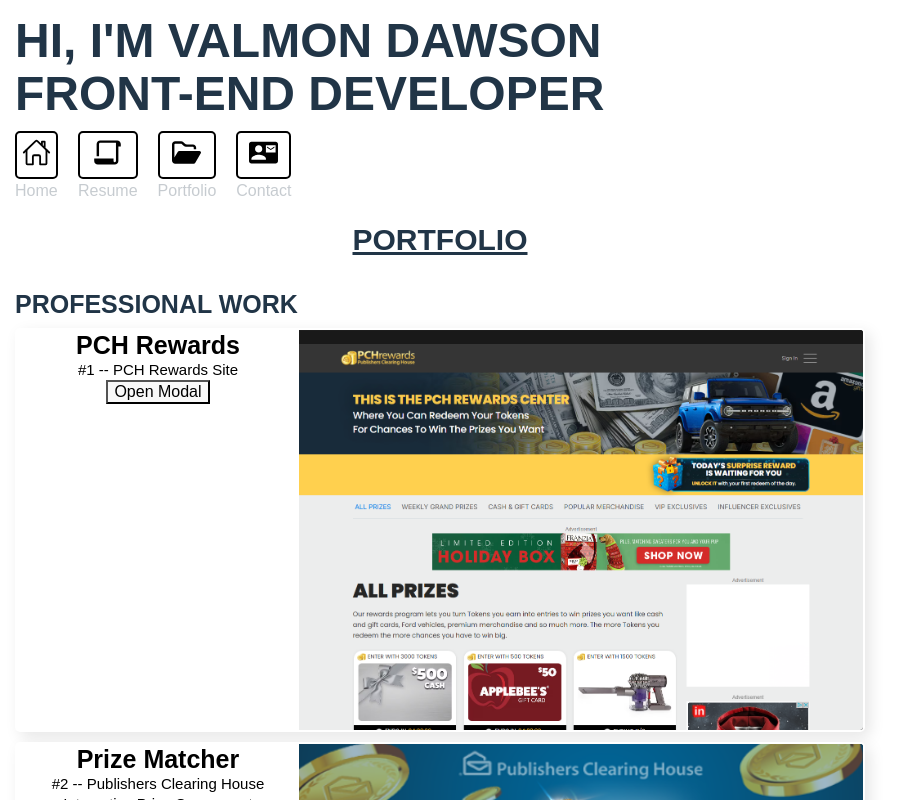
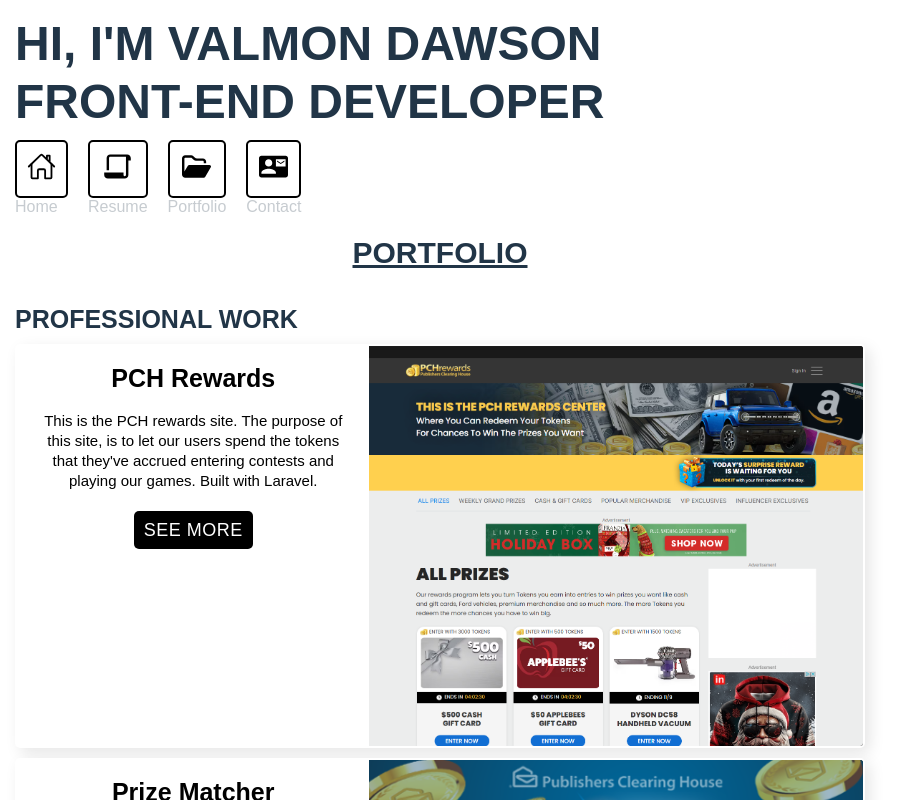
Before and after one commit to VDawson1181/Portfolio_Site_V2, a React (Vite) app: page / in a window 1280 px wide. Both pictures are taken after a click on the item "Portfolio". Shown: the top 800 px of the page, without its empty margins (0-918 px from the left). Built offline with nearby package versions, Linux system fonts and the light colour scheme; a web font is replaced by a local one.

Commit message:
More style updates...

```diff
--- a/components/Modal/modal.css
+++ b/components/Modal/modal.css
@@ -1,21 +1,53 @@
 .portfolioModal{
-    position: relative;
-    padding-top: 50px;
+    position: fixed;
+    width: 90vw;
+    height: 90vh;
+    top: 0;
+    margin: 20px auto;
+    padding: 20px;
+    border: 1px solid #999;
 
-    button{
-        position: absolute;
-        top: 10px;
-        right: 10px;
+    & button{
+        background-color: rgb(255, 255, 255);
+        color: #000;
+        font-size: 15px;
+        line-height: 20px;
+        padding: 10px;
+        margin: 20px 10px 0 0;
+        border-radius: 5px;
+        border: none;
+        cursor: pointer;
+        text-transform: uppercase;
+        /* font-weight: bold; */
+        letter-spacing: 0.5px;
+        font-size: 18px;
+        line-height: 18px;
+        /* text-shadow: #000000 0px 2px 5px; */
+
+        transition: all 500ms cubic-bezier(0.420, 0.000, 0.580, 1.000); /* ease-in-out */
+        transition-timing-function: cubic-bezier(0.420, 0.000, 0.580, 1.000); /* ease-in-out */
+        box-shadow: 0px 0px 0px hsl(0,0%,0%,1);
+
+        &:hover{
+          box-shadow: 6px -6px 0px rgba(85,63,251,1);;
+          /* transform: scale(1.1); */
         }
-    & img{
+      }
+
+    ul{
+        display: flex;
+        li{
+            .card-image{
                 width: calc(100% / 3 * 2 + 0.0033rem);
-        max-height: 650px;
+                /* max-height: 650px; */
                 z-index: 55;
                 background-color: hsl(0, 0%, 0%);
                 object-fit: cover;
                 object-position: center top;
                 justify-self: center;
             }
+        }
+    }
 
     &::backdrop {
         background: rgba(0, 0, 0, 0.95);
--- a/components/Navbar/Navbar.css
+++ b/components/Navbar/Navbar.css
@@ -19,7 +19,7 @@
         background-color: #fff;
         /* min-width: 250px; */
         color: #000;
-        padding: 5px;
+        padding: 10px;
         border: 2px solid #000;
 
         text-align: center;
--- a/components/Portfolio/PortfolioApp.jsx
+++ b/components/Portfolio/PortfolioApp.jsx
@@ -1,9 +1,13 @@
 import React from 'react'
 import { useState } from 'react'
+// const images = require.context('../../src/assets/', true);
+// const imageList = images.keys().map(image => images(image));
+
 // image import
 import rewardsScr from '../../src/assets/rewards_scr.png'
 import woodlockedLogo from '../../src/assets/wlocked_Scr.png'
 import prizeMatcherLogo from '../../src/assets/prizeMatcher_Scr.png'
+import prizeMatcherMob from '../../src/assets/prizeMatcher_Scr.png'
 import moneyDropLogo from '../../src/assets/moneyDrop_Scr.png'
 import moneyTreeLogo from '../../src/assets/moneyTree_Scr.png'
 import impInfoLogo from '../../src/assets/impInfo_Scr.png'
@@ -25,18 +29,18 @@
             id:"rewards",
             name: "PCH Rewards",
             copy: "PCH Rewards Site",
-            descrip: "Rewards: Lorem ipsum dolor sit amet consectetur adipisicing elit. Deleniti incidunt molestias repellat repellendus necessitatibus corrupti ipsum, accusantium voluptates distinctio odio soluta officiis sunt perspiciatis blanditiis enim temporibus quibusdam aliquid? Delectus?",
+            descrip: "This is the PCH rewards site. The purpose of this site, is to let our users spend the tokens that they've accrued entering contests and playing our games. Built with Laravel.",
             url: "https://rewards.pch.com/",
-            image: rewardsScr
+            image: [rewardsScr,rewardsScr]
         },
         {
             isValid: true,
             id:"pmatcher",
             name: "Prize Matcher",
             copy: "Publishers Clearing House Interactive Prize Component",
-            descrip: "Prize Match: Lorem ipsum dolor sit amet consectetur adipisicing elit. Deleniti incidunt molestias repellat repellendus necessitatibus corrupti ipsum, accusantium voluptates distinctio odio soluta officiis sunt perspiciatis blanditiis enim temporibus quibusdam aliquid? Delectus?",
+            descrip: "This prize matcher component is a bonus element for users that were logged into the rewards site. It's a fun interactive component that asks the user 6 questions, and assigns them 4 gift cards that they could use their tokens to redeem based on their answers.",
             url: "https://vdawson1181.github.io/portfolio-files/PrizeMatcher_Component/pm_LB_Component.html",
-            image: prizeMatcherLogo
+            image: [prizeMatcherLogo,prizeMatcherMob]
         },
         {
             isValid: true,
@@ -45,7 +49,7 @@
             copy: "Construction Company Site",
             descrip: "Woodlocked: Lorem ipsum dolor sit amet consectetur adipisicing elit. Deleniti incidunt molestias repellat repellendus necessitatibus corrupti ipsum, accusantium voluptates distinctio odio soluta officiis sunt perspiciatis blanditiis enim temporibus quibusdam aliquid? Delectus?",
             url: "https://vdawson1181.github.io/WoodlockedProj/index.html",
-            image: woodlockedLogo
+            image: [woodlockedLogo,woodlockedLogo]
         },
         {
             isValid: true,
@@ -54,7 +58,7 @@
             copy: "Publishers Clearing House E-Commerce Landing Page",
             descrip: "Money Drop: Lorem ipsum dolor sit amet consectetur adipisicing elit. Deleniti incidunt molestias repellat repellendus necessitatibus corrupti ipsum, accusantium voluptates distinctio odio soluta officiis sunt perspiciatis blanditiis enim temporibus quibusdam aliquid? Delectus?",
             url: "https://vdawson1181.github.io/portfolio-files/MoneyDrop/page1.html",
-            image: moneyDropLogo
+            image: [moneyDropLogo,moneyDropLogo]
         },
         {
             isValid: false,
@@ -62,7 +66,7 @@
             name: "Money Tree",
             copy: "Publishers Clearing House E-Commerce Component",
             url: "https://vdawson1181.github.io/portfolio-files/money-tree-OB-addOn/preview.html",
-            image: moneyTreeLogo
+            image: [moneyTreeLogo,moneyTreeLogo]
         },
         {
             isValid: false,
@@ -70,7 +74,7 @@
             name: "Important Info",
             copy: "Publishers Clearing House E-Commerce Landing Page",
             url: "https://vdawson1181.github.io/portfolio-files/Important_Info/page1.html",
-            image: impInfoLogo
+            image: [impInfoLogo,impInfoLogo]
         },
         {
             isValid: true,
@@ -79,7 +83,7 @@
             copy: "Publishers Clearing House E-Commerce Landing Page",
             descrip: "Make It Count: Lorem ipsum dolor sit amet consectetur adipisicing elit. Deleniti incidunt molestias repellat repellendus necessitatibus corrupti ipsum, accusantium voluptates distinctio odio soluta officiis sunt perspiciatis blanditiis enim temporibus quibusdam aliquid? Delectus?",
             url: "https://vdawson1181.github.io/portfolio-files/Make_It_Count/page1.html",
-            image: makeItCountLogo
+            image: [makeItCountLogo,makeItCountLogo]
         },
         {
             isValid: true,
@@ -88,7 +92,7 @@
             copy: "Publishers Clearing House E-Commerce Landing Page",
             descrip: "WinTonight: Lorem ipsum dolor sit amet consectetur adipisicing elit. Deleniti incidunt molestias repellat repellendus necessitatibus corrupti ipsum, accusantium voluptates distinctio odio soluta officiis sunt perspiciatis blanditiis enim temporibus quibusdam aliquid? Delectus?",
             url: "https://vdawson1181.github.io/portfolio-files/Win_1MM_Tonight_V13/page1.html",
-            image: winTonightLogo
+            image: [winTonightLogo,winTonightLogo]
         },
         {
             isValid: false,
@@ -96,7 +100,7 @@
             name: "Day of Deals V4",
             copy: "Publishers Clearing House E-Commerce Landing Page",
             url: "https://vdawson1181.github.io/portfolio-files/Day_Of_Deals_V4/page1.html",
-            image: dayOfDealsLogo
+            image: [dayOfDealsLogo,dayOfDealsLogo]
         },
         {
             isValid: false,
@@ -104,7 +108,7 @@
             name: "Prize Payment Transaction",
             copy: "Publishers Clearing House E-Commerce Landing Page",
             url: "https://vdawson1181.github.io/portfolio-files/Prize_Payment_Trans_V3/page1.html",
-            image: prizePayTransLogo
+            image: [prizePayTransLogo,prizePayTransLogo]
         },
       ];
       // const projects = [
@@ -123,6 +127,12 @@
                 {/* {projects.length > 0 && <Card items={projects} category="Personal Projects"/>} */}
             </div>
         </div>
+
+        {/* <div className='imageGallery'>
+            {imageList.map((image, index) => (
+                <img key={index} src={image.default} alt={`image-${index}`} />
+            ))}
+        </div> */}
     </>
   )
 }
--- a/components/Portfolio/portfolio.css
+++ b/components/Portfolio/portfolio.css
@@ -43,7 +43,7 @@
         transition-timing-function: cubic-bezier(0.420, 0.000, 0.580, 1.000); /* ease-in-out */
 
           & .card-image{
-            width: calc(100% / 3 * 2 + 0.0033rem);
+            width: calc(100% / 3 * 1.75 + 0.0033rem);
             max-height: 400px;
             z-index: 55;
             background-color: hsl(0, 0%, 0%);
@@ -60,37 +60,38 @@
             width: calc(100% / 3 * 1 + 0.0033rem);
             position: relative;
             z-index: 75;
-            padding: 0px 10px 50px;
+            padding: 20px;
 
             & .card-title{
               /* font-family: Arial, Helvetica, sans-serif; */
+              color: hsl(0, 0%, 0%);
               font-size: clamp(1.188rem, 4.5vw, 1.563rem);
-              line-height: 30px;
+              line-height: clamp(1.188rem, 4.5vw, 1.563rem);
               margin: 0;
-              padding: 0;
-              color: hsl(0, 0%, 0%);
+              padding: 0 0 20px;
               /* text-shadow: #000 2px 2px 1px; */
             }
 
             & .card-text{
               /* font-family: Arial, Helvetica, sans-serif; */
+              color: hsl(0, 0%, 0%);
               font-size: 15px;
               line-height: 20px;
               margin: 0;
-              padding: 0;
-              color: hsl(0, 0%, 0%)
+              padding: 0 0 20px;
             }
 
-            & .button{
-                background-color: rgba(85,63,251,1);
+            & button.seeMoreBtn{
+                background-color: rgb(0, 0, 0);
                 color: #fff;
-                margin-top: 10px;
+                font-size: 15px;
+                line-height: 20px;
                 padding: 10px;
                 border-radius: 5px;
                 border: none;
                 cursor: pointer;
                 text-transform: uppercase;
-                font-weight: bold;
+                /* font-weight: bold; */
                 letter-spacing: 0.5px;
                 font-size: 18px;
                 line-height: 18px;
@@ -101,8 +102,8 @@
                 box-shadow: 0px 0px 0px hsl(0,0%,0%,1);
 
                 &:hover{
-                  box-shadow: 10px 10px 0px hsl(0,0%,0%,1);
-                  transform: scale(1.1);
+                  box-shadow: 6px -6px 0px rgba(85,63,251,1);;
+                  /* transform: scale(1.1); */
                 }
               }
 
--- a/components/Resume/resume.css
+++ b/components/Resume/resume.css
@@ -10,19 +10,45 @@
         text-transform: uppercase;
         text-decoration: underline;
 
-        button{
+        /* button{
             background: none;
             border: none;
             margin: 0;
             padding: 0;
             transform: translate(10px, 7px);
             cursor: pointer;
-            transition: all 500ms cubic-bezier(0.420, 0.000, 0.580, 1.000); /* ease-in-out */
-            transition-timing-function: cubic-bezier(0.420, 0.000, 0.580, 1.000); /* ease-in-out */
+            transition: all 500ms cubic-bezier(0.420, 0.000, 0.580, 1.000);
+            transition-timing-function: cubic-bezier(0.420, 0.000, 0.580, 1.000);
             transform-origin: left center;
 
             &:hover{
                 scale: 1.2;
+            }
+        } */
+        button{
+            background-color: rgb(255, 255, 255);
+            color: #000;
+            font-size: 36px;
+            line-height: 36px;
+            padding: 8px 10px 4px;
+            margin: 0 0 0 20px;
+            border-radius: 5px;
+            border: 2px solid #000;
+            cursor: pointer;
+            text-transform: uppercase;
+            /* font-weight: bold; */
+            /* letter-spacing: 0.5px; */
+            /* font-size: 18px; */
+            /* line-height: 18px; */
+            /* text-shadow: #000000 0px 2px 5px; */
+
+            transition: all 500ms cubic-bezier(0.420, 0.000, 0.580, 1.000); /* ease-in-out */
+            transition-timing-function: cubic-bezier(0.420, 0.000, 0.580, 1.000); /* ease-in-out */
+            box-shadow: 0px 0px 0px hsl(0,0%,0%,1);
+
+            &:hover{
+            box-shadow: 6px -6px 0px rgb(255, 255, 255);;
+            /* transform: scale(1.1); */
             }
         }
     }
--- a/src/Button.jsx
+++ b/src/Button.jsx
@@ -1,6 +1,6 @@
 import PropTypes from 'prop-types';
 
-function Button(props){
+function Button({name,indexNo,url}){
 
     const handleClick = (e, name, indexNo, url) => {
         e.preventDefault();
@@ -16,7 +16,7 @@
     // const handleClick2 = (name) => console.log(`${name} stop clicking me!`);
 
     return(
-        <button className="button" onClick={(e) => handleClick(e,props.name, props.indexNo, props.url)}>View</button>
+        <button className="button" onClick={(e) => handleClick(e,name, indexNo, url)}>View Live Site</button>
         // <button className="button" onClick={() => handleClick2(props.name)}>Click Me</button>
     );
 }
--- a/src/Card.jsx
+++ b/src/Card.jsx
@@ -4,46 +4,52 @@
 import Modal from '../components/Modal/Modal.jsx';
 // import profilePic from './assets/react.svg';
 
-function Card(props){
-// const Card = (category, userList) => {
+function Card({category, items}){
+    // const Card = (category, items) => {
     const [modal, setModal] = useState(false);
     const [modalContent, setModalContent] = useState(null);
 
-    const category = props.category;
-    const userList = props.items;
-
-
-
-    const [cardVisible, setCardVisible] = useState(false)
-    const handleCardClick = (e,item) => {
-        e.stopPropagation();
-        const updatedItem = item.map({ item})
-        setCardVisible(true)
-      }
+    // const [cardVisible, setCardVisible] = useState(false)
+    // const handleCardClick = (e,item) => {
+    //     e.stopPropagation();
+    //     const updatedItem = item.map({ item})
+    //     setCardVisible(true)
+    // }
 
     const handleModal = (content) => {
         setModalContent(content);
         setModal(true)
     }
 
-      const cards = userList.map((item, index) => <div key={index} className={item.isValid ? "card cardValid" : "card cardInvalid"}>
+    // const cardDescription = items.map((item, index) => <div key={index} className="cardFocus">
+    //         <h2 className="card-title">{item.name}</h2>
+    //         <p className="card-text">#{index+1} -- {item.copy}</p>
+    //         <p className="card-text">{item.descrip}</p>
+    //     </div>)
+
+
+    // const cardModal = items.map((item, index) => <div key={index} className="cardFocus">
+    //     <h2 className="card-title">{item.name}</h2>
+    //     <p>{item.descrip}</p>
+    //     <ul className="images">
+    //         <li><img className="card-image" src={item.image} alt="Image" loading="lazy"/></li>
+    //     </ul>
+    // </div>)
+
+    const cards = items.map((item, index) => <div key={index} className={item.isValid ? "card cardValid" : "card cardInvalid"}>
                 <div className="cardContent">
                     <h2 className="card-title">{item.name}</h2>
-                    <p className="card-text">#{index+1} -- {item.copy}</p>
-                    {/* <p className="card-text">{item.descrip}</p> */}
-                    {/* <Button indexNo={index+1} name={item.name} url={item.url}/>*/}
+                    {/* <p className="card-text">#{index+1} -- {item.copy}</p>      */}
+                    <div className="card-text">{item.descrip}</div>
+
                     {/* <button>View</button> */}
-                    <button className={item.id} onClick={() => handleModal([<h2 className="card-title">{item.name}</h2>,item.descrip,<img className="card-image" src={item.image} alt="Image" loading="lazy"/>])}>Open Modal</button>
+                    {/* <button className={item.id} onClick={() => handleModal([<h2 className="card-title">{item.name}</h2>,item.descrip,<img className="card-image" src={item.image} alt="Image" loading="lazy"/>])}>See More</button> */}
+                    <button className="seeMoreBtn" onClick={() => handleModal([ <h2 className="card-title">{item.name}</h2>,<div className="card-text">{item.descrip}</div>,<ul className="images"><li><img className="card-image" src={item.image[0]} alt="Image" loading="lazy"/></li><li><img className="card-image" src={item.image[1]} alt="Image" loading="lazy"/></li></ul>,<Button indexNo={index+1} name={item.name} url={item.url}/> ]) }>See More</button>
                 </div>
-                <img className="card-image" src={item.image} alt="Image" loading="lazy"/>
-        </div>);
+                <img className="card-image" src={item.image[0]} alt="Image" loading="lazy"/>
+    </div>);
 
-    const cardDescription = userList.map((item, index) =>
-            <div key={index} className="cardFocus">
-                <h2 className="card-title">{item.name}</h2>
-                <p className="card-text">#{index+1} -- {item.copy}</p>
-                <p className="card-text">{item.descrip}</p>
-            </div>)
+
 
 
         return(
--- a/src/index.css
+++ b/src/index.css
@@ -74,7 +74,7 @@
   & .mainHeader{
     /* font-size:clamp(4vw, 2.5vw, 2.5vw); */
     font-size: 2.5vw;
-    line-height: 2.5vw;
+    line-height: 4.5vw;
 
 
     h1, h2{
--- a/src/main.jsx
+++ b/src/main.jsx
@@ -1,11 +1,12 @@
-import { StrictMode } from 'react'
-import { createRoot } from 'react-dom/client'
-import './reset.css'
-import './index.css'
-import App from './App.jsx'
+//index.js
+import React from 'react';
+import ReactDOM from 'react-dom/client';
+import './index.css';
+import App from './App';
 
-createRoot(document.getElementById('root')).render(
-  <StrictMode>
-    <App />
-  </StrictMode>,
-)
+const root = ReactDOM.createRoot(document.getElementById('root'));
+  root.render(
+    <React.StrictMode>
+      <App />
+    </React.StrictMode>
+  );
```
Lines whose indentation alone changed are shown as unchanged.
